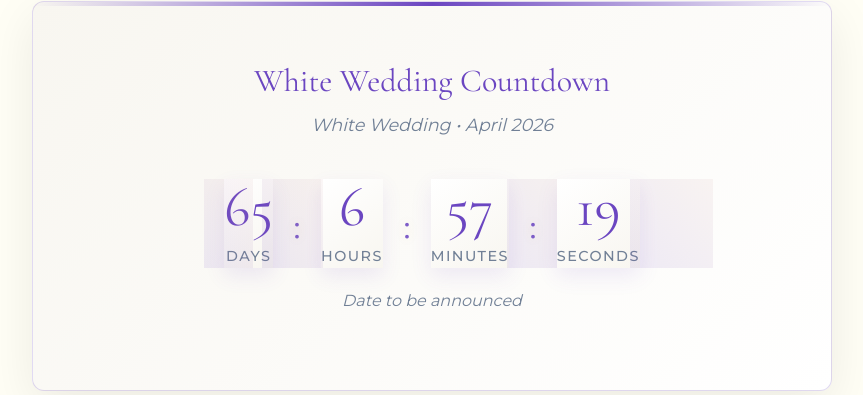
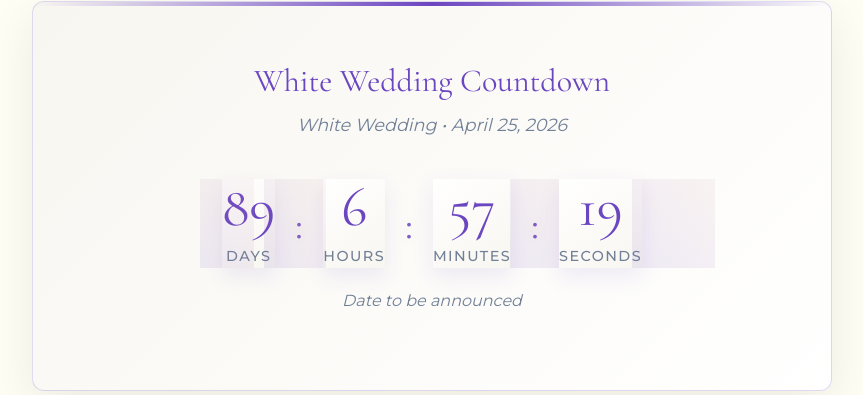
Before and after one commit to Pharks01/FWC, a Flask app: page / in a window 1280 px wide. Shown: the part 1925-2320 px from the top of the page, without its empty margins (208-1071 px from the left). Run offline with Flask 3, Linux system fonts and the light colour scheme.

Commit message:
Update site + ui + RSVP+admin login

```diff
--- a/app.py
+++ b/app.py
@@ -123,9 +123,8 @@ def index():
         'seconds': seconds
     }
 
-    # Calculate countdown for white wedding (using a placeholder date)
-    # Since the date is TBD, we'll use April 1, 2026 as a placeholder
-    white_wedding_date = datetime.datetime(2026, 4, 1, 11, 0, 0)
+    # Calculate countdown for white wedding
+    white_wedding_date = datetime.datetime(2026, 4, 25, 11, 0, 0)
     white_time_diff = white_wedding_date - now
 
     white_days = max(0, white_time_diff.days)
--- a/templates/index.html
+++ b/templates/index.html
@@ -95,7 +95,7 @@
     <div class="container">
         <div class="countdown-card">
             <h3 class="countdown-title">White Wedding Countdown</h3>
-            <p class="countdown-subtitle">White Wedding • April 2026</p>
+            <p class="countdown-subtitle">White Wedding • April 25, 2026</p>
 
             <div class="countdown-timer" id="white-wedding-countdown">
                 <div class="countdown-item">
```
